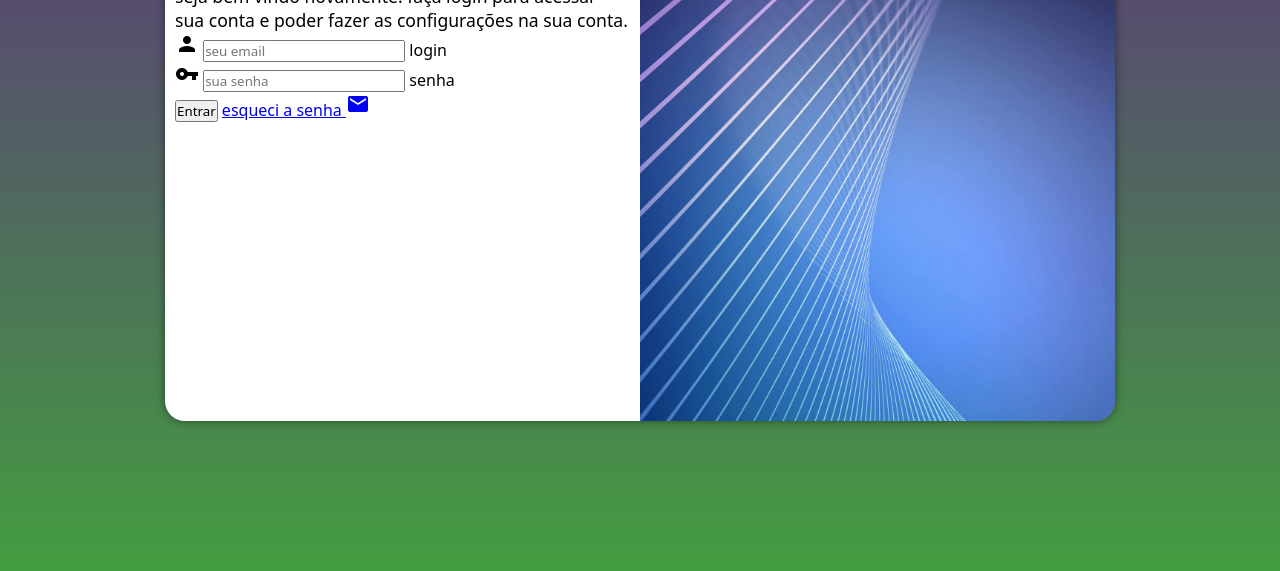
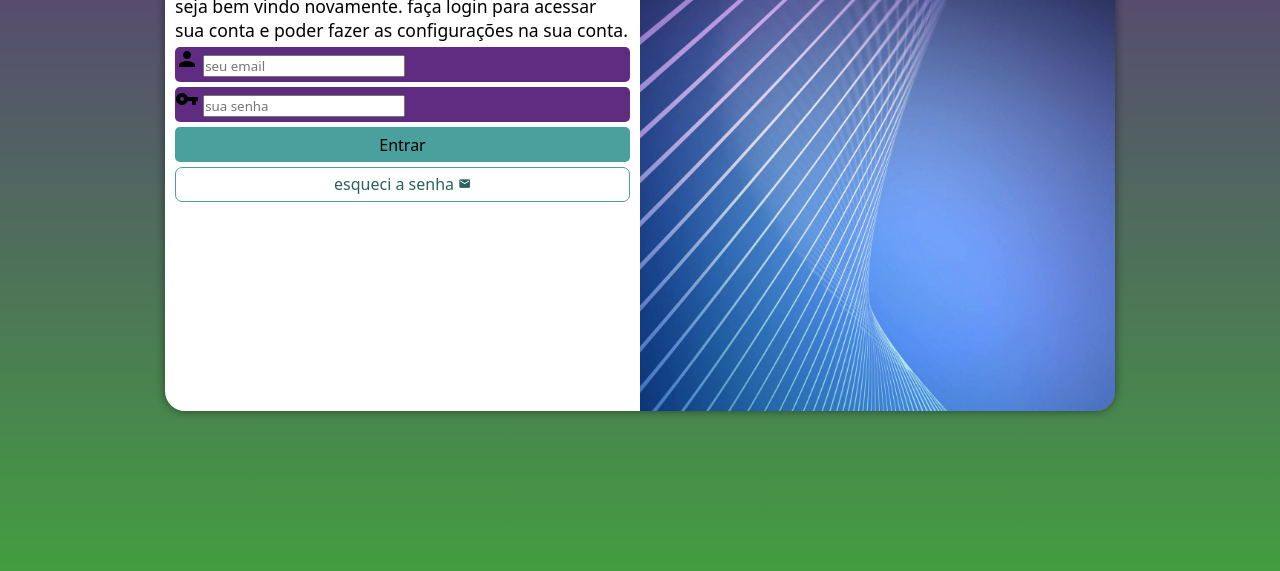
Before and after one commit to hugobrito896/Projeto-login, a plain HTML site: page index.html in a window 1280 px wide. Shown: the part 229-800 px from the top of the page. Drawn offline with Linux system fonts and the light colour scheme.

Commit message:
atualizações

```diff
--- a/estilos/style.css
+++ b/estilos/style.css
@@ -2,7 +2,7 @@
 
 /*
 paleta de cores
-verde #49409d
+verde #49a09d
 Lilas #5f2c82
 */
 
@@ -13,19 +13,19 @@ Lilas #5f2c82
     box-sizing: border-box;
 }
 
-body, html{
+body, html {
     background-color: #5f2c82;
     height: 100vh;
     width: 100vw;
 }
 
-main{
+main {
     position: relative;
     height: 100vh;
     width: 100vw;
 }
 
-section#Login{
+section#Login {
     position: absolute;
     top: 50%;
     left: 50%;
@@ -34,7 +34,7 @@ section#Login{
 
     background-color: white;
     width: 250px;
-    height: 500px;
+    height: 480px;
     border-radius: 20px;
     box-shadow: 0px 0px 10px rgba(0, 0, 0, 0.466);
 
@@ -42,7 +42,7 @@ section#Login{
     transition-timing-function: ease;
 }
 
-section#Login > div#imagem{
+section#Login > div#imagem {
     display: block;
     background: #5f2c82 url(../imagens/pexels-sean-whang-25006-804269\ \(1\).jpg);
     background-repeat: no-repeat;
@@ -56,12 +56,65 @@ section#Login > div#formulario {
 
 }
 
-div#formulario h1{
+div#formulario h1 {
     text-align: center;
     margin-bottom: 10px;
 }
 
 
-div#formulario > p{
+div#formulario > p {
     font-size: 0.8em;
 }
+
+form > div.campo {
+    background-color: #5f2c82;
+    display: block;
+    width: 100%;
+    height: 35px;
+    border-radius: 5px;
+    margin: 5px 0px;
+}
+
+form  label {
+    display: none;
+}
+
+form > input[type=submit] {
+    display: block;
+    font-size: 1em;
+    width: 100%;
+    height: 35px;
+    background-color:  #49a09d;
+    border: none;
+    border-radius: 5px;
+    cursor: pointer;
+}
+
+form > input[type=submit]:hover {
+    background-color: #2a615f;
+    transition: 0.5s;
+}
+
+form > a.botao {
+    display: block;
+    text-align: center;
+    font-size: em;
+    width: 100%;
+    height: 35px;
+    padding-top: 5px;
+    margin-top: 5px;
+    background-color: white;
+    color: #2a615f;
+    border: 1px solid #49a09d;
+    border-radius: 7px;
+    text-decoration: none;
+}
+
+form > a.botao:hover {
+    background-color: #49a09d;
+    transition: 0.5s;
+}
+
+form > a.botao > i {
+    font-size: 0.8em;
+}
--- a/index.html
+++ b/index.html
@@ -20,6 +20,7 @@
                 <h1>login</h1>
                 <p>seja bem vindo novamente. faça login para acessar sua conta e poder fazer as configurações na sua conta.</p>
                 <form action="login.php" method="post" autocomplete="on">
+
                     <div class="campo">
                         <span class="material-icons md-24">person</span>
                         <input type="email" name="login" id="ilogin" placeholder="seu email" autocomplete="email" required maxlength="30">
@@ -31,10 +32,12 @@
                         <input type="password" name="senha" id="isenha" placeholder="sua senha" autocomplete="current-password" required minlength="8" maxlength="20">
                         <label for="isenha">senha</label>
                     </div>
+
                     <input type="submit" value="Entrar">
-                    <a href="esqueci.html">
+                    <a href="esqueci.html" class="botao">
                         esqueci a senha <i class="material-icons md-24">mail</i>
                     </a>
+
                 </form>
             </div>
 
```
